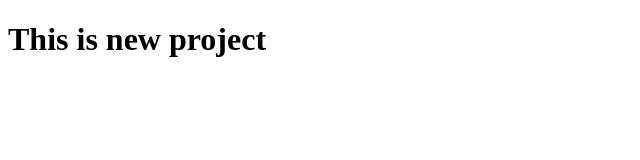
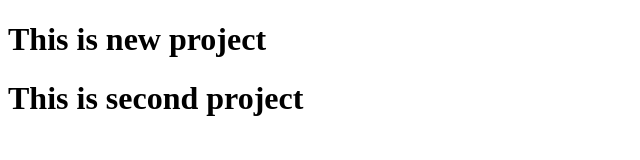
Before and after one commit to karnansp36/demo, a plain HTML site: page index.html in a window 1280 px wide. Shown: the whole page, without its empty margins (0-640 px from the left). Drawn offline with Linux system fonts and the light colour scheme.

Commit message:
Update index.html

```diff
--- a/index.html
+++ b/index.html
@@ -7,5 +7,6 @@
 </head>
 <body>
     <h1>This is new project</h1>
+    <h1>This is second project</h1>
 </body>
 </html>
```
